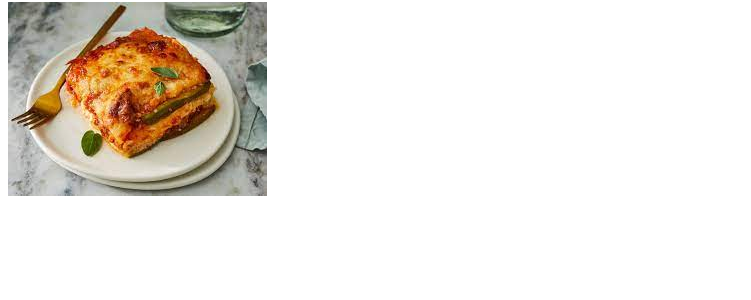
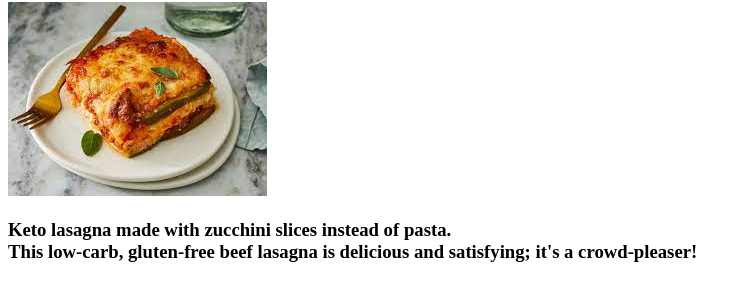
Before and after one commit to AbuMahir980/odin-recipes, a plain HTML site: page recipes/lasagna.html in a window 1280 px wide. Shown: the part 78-378 px from the top of the page, without its empty margins (0-751 px from the left). Drawn offline with Linux system fonts and the light colour scheme.

Commit message:
Add Recipe name, image + description

```diff
--- a/recipes/lasagna.html
+++ b/recipes/lasagna.html
@@ -4,7 +4,7 @@
     <meta charset="UTF-8" />
     <meta http-equiv="X-UA-Compatible" content="IE=edge" />
     <meta name="viewport" content="width=device-width, initial-scale=1.0" />
-    <title>Document</title>
+    <title>Ultimate Low-Carb Zucchini Lasagna</title>
     <style>
 
 		</style>
@@ -14,6 +14,6 @@
     <h1>Ultimate Low-Carb Zucchini Lasagna</h1>
     <img src="../images/sub-images/Low-Carb-Lasagna.jpeg" alt="Ultimate Low-Carb Zucchini Lasagna"/>
     <br />
-    <h3></h3>
+    <h3>Keto lasagna made with zucchini slices instead of pasta. <br>This low-carb, gluten-free beef lasagna is delicious and satisfying; it's a crowd-pleaser!</h3>
   </body>
 </html>
```
